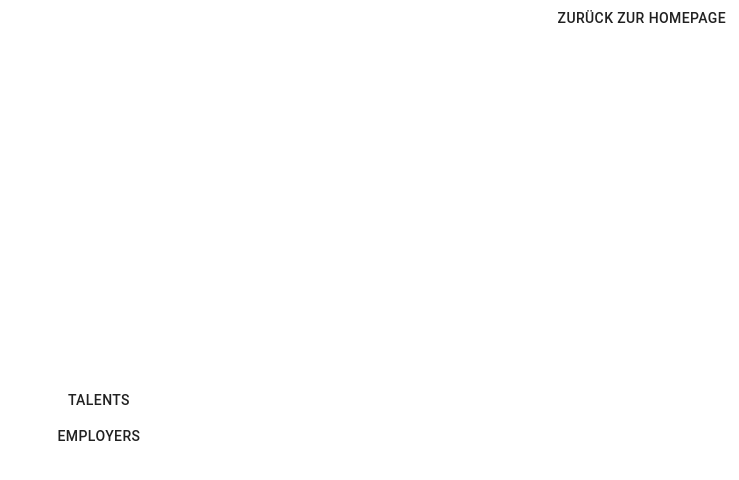
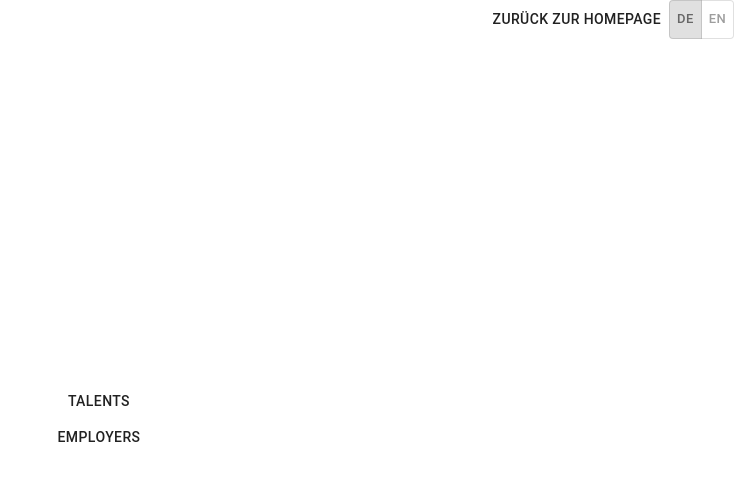
Before and after one commit to fullstacksmart/next-kara, a Next.js app: page /signin in a window 1280 px wide. Shown: the top 480 px of the page, without its empty margins (541-1280 px from the left). Built offline with nearby package versions, Linux system fonts and the light colour scheme.

Commit message:
failed attempt (don't merge): language toggler

```diff
--- a/apollo/client.ts
+++ b/apollo/client.ts
@@ -2,9 +2,12 @@ import {
   ApolloClient,
   InMemoryCache,
   NormalizedCacheObject,
+  makeVar,
 } from '@apollo/client';
+import { SupportedLanguage } from '../lib/types';
 
 const uri = '/api/graphql';
+export const currentLanguageVar = makeVar<SupportedLanguage>('GERMAN');
 
 // link needed?
 // const link = ApolloLink.from([http]);
--- a/containers/layout/Layout.tsx
+++ b/containers/layout/Layout.tsx
@@ -3,8 +3,10 @@ import Head from 'next/head';
 import { getTitleString } from '../../lib/utils/strings';
 import text from '../../lib/text';
 import styles from '../../styles/Layout.module.css';
-
-const currentText = text.german;
+import OptionToggler from '../../components/option-toggler/OptionToggler';
+import { currentLanguageVar } from '../../apollo/client';
+import { SupportedLanguage } from '../../lib/types';
+import { useState } from 'react';
 
 export interface LayoutProps {
   home?: boolean;
@@ -17,6 +19,11 @@ const Layout = ({
   children,
   title,
 }: LayoutProps): React.ReactElement => {
+  const [currentText, setCurrentText] = useState(text[currentLanguageVar()]);
+  const handleToggle = (option: string): void => {
+    currentLanguageVar(option as SupportedLanguage);
+    setCurrentText(text[option]);
+  };
   return (
     <div className={styles.container}>
       <Head>
@@ -25,7 +32,18 @@ const Layout = ({
       </Head>
       <header className={styles.header}>
         {!home && (
-          <Button href="/">{currentText.components.layout.backHome}</Button>
+          <>
+            <Button href="/">{currentText.components.layout.backHome}</Button>
+            <OptionToggler
+              size="small"
+              options={[
+                { display: 'de', value: 'GERMAN' },
+                { value: 'ENGLISH', display: 'en' },
+              ]}
+              optionsLabel="language"
+              setOption={handleToggle}
+            />
+          </>
         )}
       </header>
       <main className={styles.main}>{children}</main>
--- a/lib/text/index.ts
+++ b/lib/text/index.ts
@@ -62,7 +62,7 @@
 // };
 
 export default {
-  german: {
+  GERMAN: {
     pages: {
       signup: {
         header: 'Erstelle Dein Profil',
@@ -88,7 +88,7 @@ export default {
     repeatPassword: 'Passwort wiederholen',
     signUp: 'registrieren',
   },
-  english: {
+  ENGLISH: {
     pages: {
       signup: {
         header: 'Create your profile',
--- a/lib/types/index.ts
+++ b/lib/types/index.ts
@@ -1,3 +1,4 @@
 // import {} from '@apollo/client';
 export * from './talent';
 export * from './user';
+export * from './common';
--- a/lib/types/talent.ts
+++ b/lib/types/talent.ts
@@ -1,4 +1,4 @@
-import { User, FullName } from './user';
+import { User, FullName } from './index';
 
 type ProfessionType =
   | 'NURSE'
```
Also changed, not shown: lib/types/common.ts (added, +7 -0 lines), lib/types/user.ts (+2 -6 lines), pages/signup/index.tsx (+7 -3 lines).
